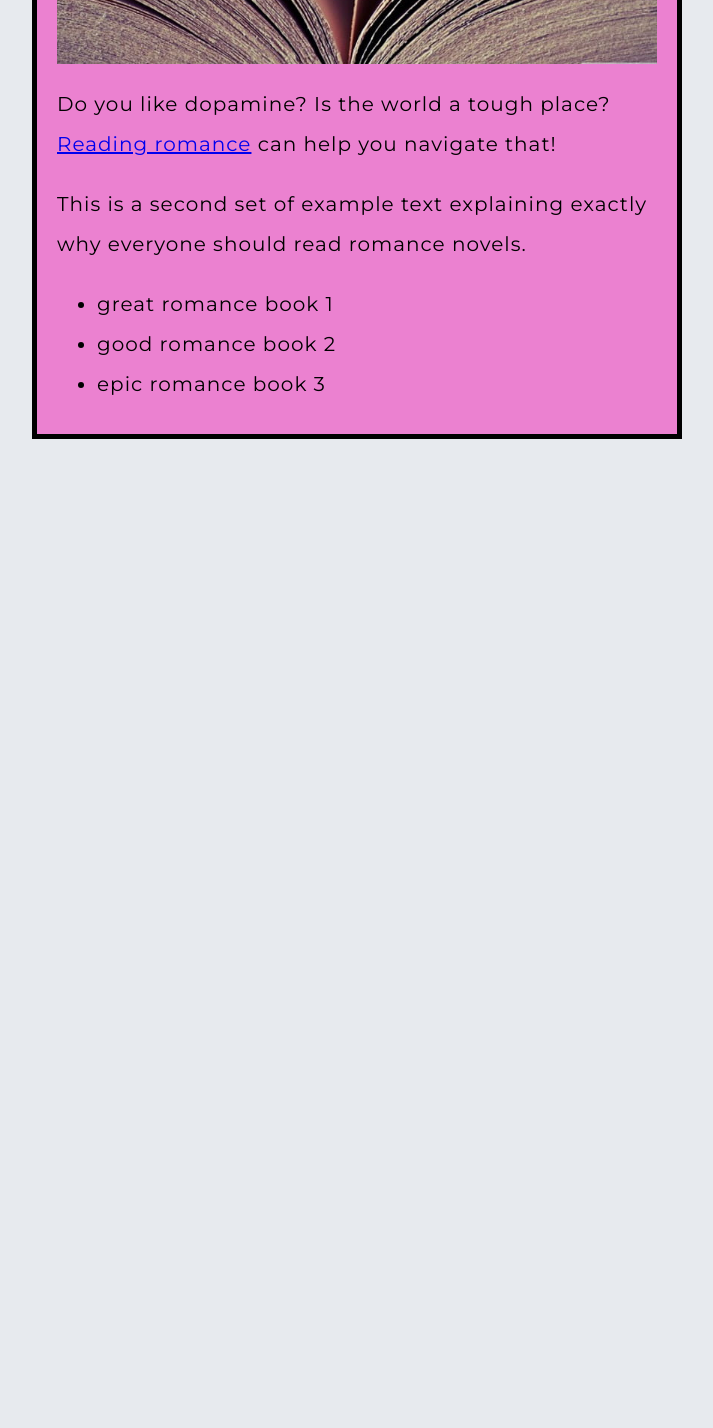
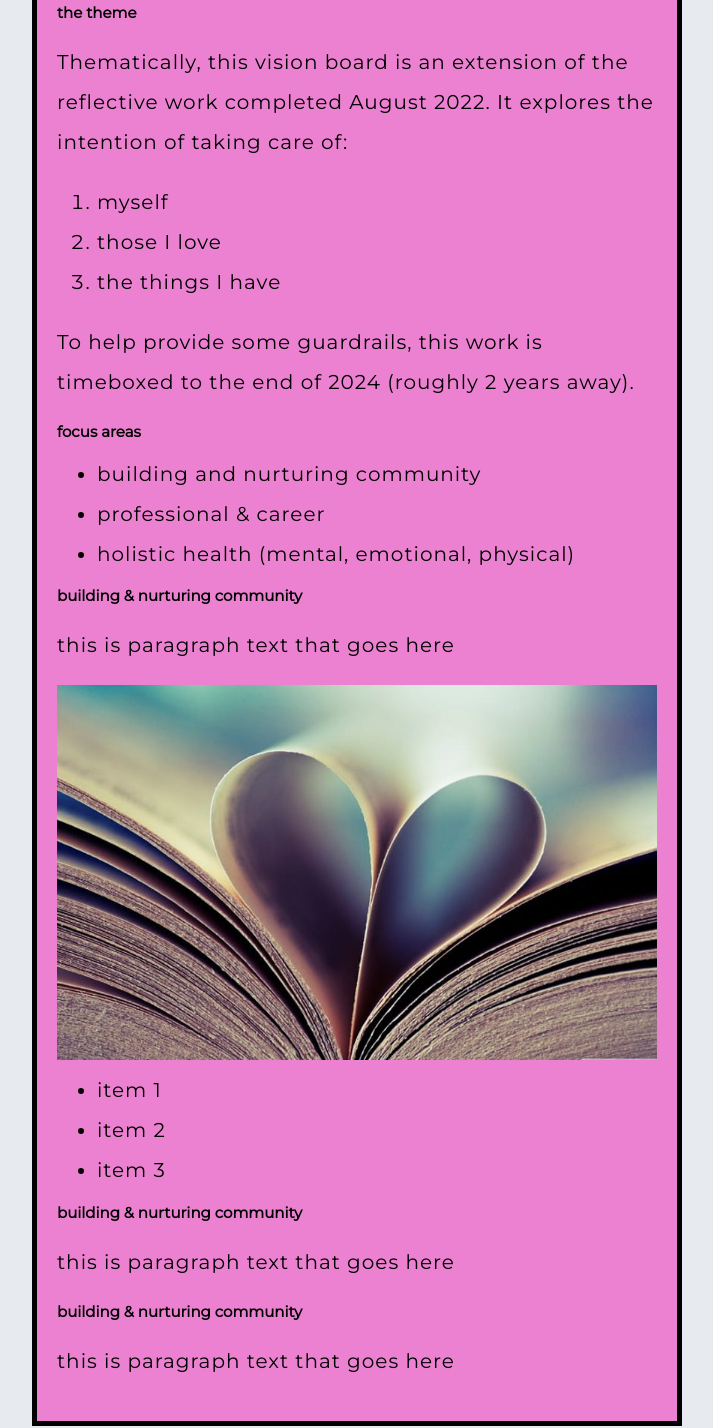
Before and after one commit to downsideupb/downsideupb.github.io, a plain HTML site: page index.html in a window 1280 px wide. Shown: the part 522-1950 px from the top of the page, without its empty margins (283-996 px from the left). Before the commit the page ends 981 px from the top, so only its background shows below. Drawn offline with Linux system fonts and the light colour scheme.

Commit message:
2 files modified

```diff
--- a/index.html
+++ b/index.html
@@ -9,6 +9,7 @@
           href="https://fonts.googleapis.com/css2?family=Montserrat">
   </head>
   <body>
+    <!--
     <h1>The case for reading romance</h1>
     <img src="/images/heart-book-pages.jpeg" alt="book pages in the shape of a heart" />
 <p>Do you like dopamine? Is the world a tough place? <a href="https://smartbitchestrashybooks.com/">Reading romance</a> can help you navigate that!</p>
@@ -18,6 +19,43 @@
     <li>good romance book 2</li>
     <li>epic romance book 3</li>
 </ul>
-<script src="/index.js"></script>
+<script src="/main.js"></script>
+-->
+
+  <h1> vision board 2022 </h1>
+  <img src="/images/heart-book-pages.jpeg" alt="book pages in the shape of a heart" />
+    <h2> the theme</h2>
+    <p> Thematically, this vision board is an extension of the reflective work completed August 2022. It explores the intention of taking care of: </p>
+
+    <ol>
+      <li> myself </li>
+      <li> those I love </li>
+      <li> the things I have </li>
+    </ol>
+
+    <p> To help provide some guardrails, this work is timeboxed to the end of 2024 (roughly 2 years away). </p>
+
+  <h2> focus areas</h2>
+    <ul>
+      <li> building and nurturing community </li>
+      <li> professional & career </li>
+      <li> holistic health (mental, emotional, physical) </li>
+    </ul>
+
+  <h2> building & nurturing community</h2>
+    <p> this is paragraph text that goes here </p>
+    <img src="images/heart-book-pages.jpeg" alt="book pages in the shape of a heart" />
+    <ul>
+      <li> item 1 </li>
+      <li> item 2 </li>
+      <li> item 3 </li>
+    </ul>
+
+  <h2> building & nurturing community</h2>
+    <p> this is paragraph text that goes here </p>
+
+  <h2> building & nurturing community</h2>
+    <p> this is paragraph text that goes here </p>
+<script src="/main.js"></script>
 </body>
 </html>
```
Also changed, not shown: styles/style.css (indentation only).
